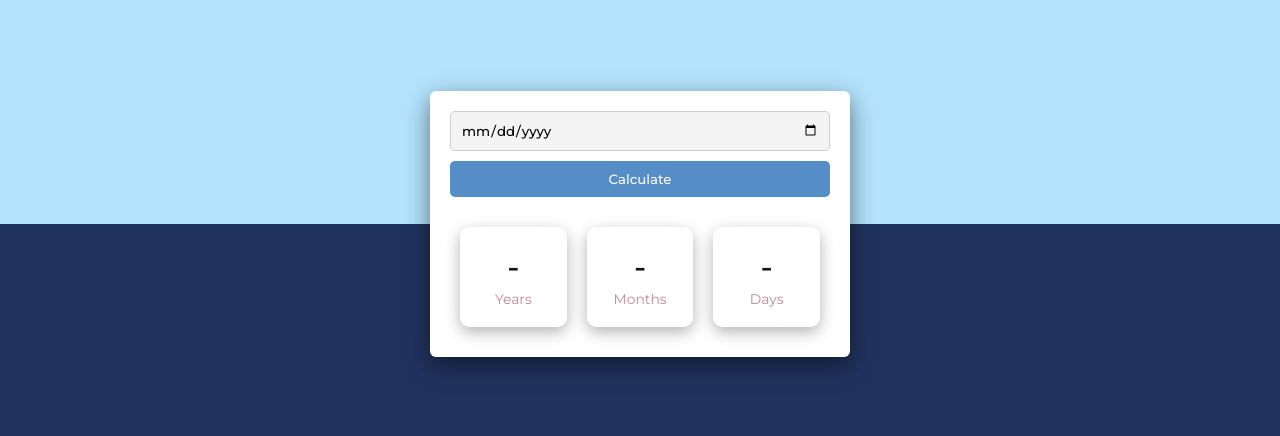
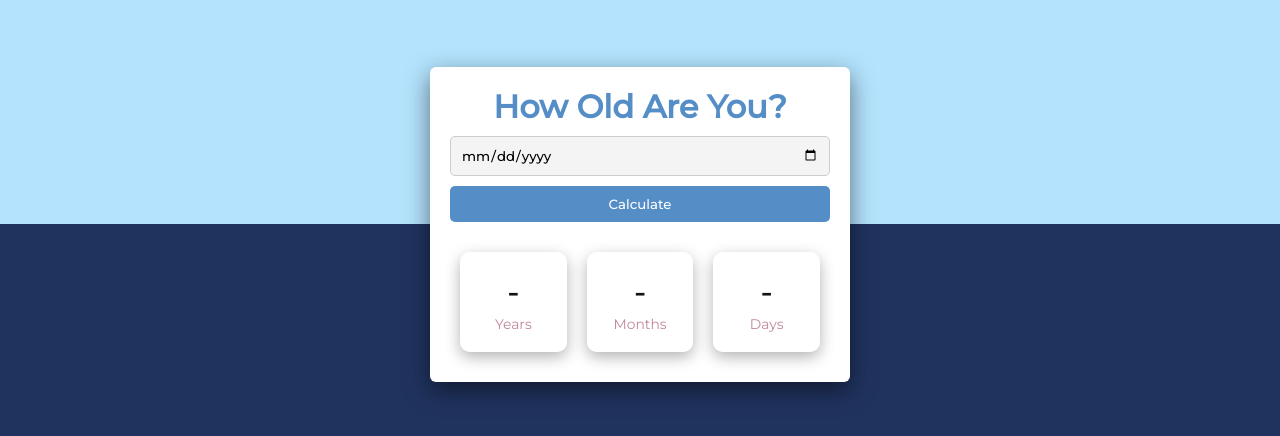
Before and after one commit to TroyCMason/Age-Calculator, a plain HTML site: page index.html in a window 1280 px wide. Shown: the part 176-612 px from the top of the page. Drawn offline with Linux system fonts and the light colour scheme.

Commit message:
Added h1 title

```diff
--- a/index.html
+++ b/index.html
@@ -2,14 +2,20 @@
 <html lang="en" >
 <head>
   <meta charset="UTF-8">
-  <title> Age Calculator</title>
+  <title>Age Calculator</title>
   <link rel='stylesheet' href='https://fonts.googleapis.com/css2?family=Montserrat:wght@400;500&amp;display=swap'><link rel="stylesheet" href="./style.css">
-
 </head>
 <body>
+<div>
+  <nav>
+
+  </nav>
+  <br>
+</div>
 
 <div class="container">
   <div class="input-wrapper">
+    <h1 class="title">How Old Are You?</h1>
     <input type="date" id="date-input" />
     <button id="calc-age-btn">Calculate</button>
   </div>
--- a/style.css
+++ b/style.css
@@ -107,3 +107,17 @@ p {
     flex-basis: calc(100% - 20px);
   }
 }
+
+.title{
+ display: flex;
+ justify-content:center ;
+ align-items:center ;
+ color: #558ec7;
+
+}
+
+.title:hover{
+  color: #bf8799;
+  transition: color 0.2s;
+
+}
```
